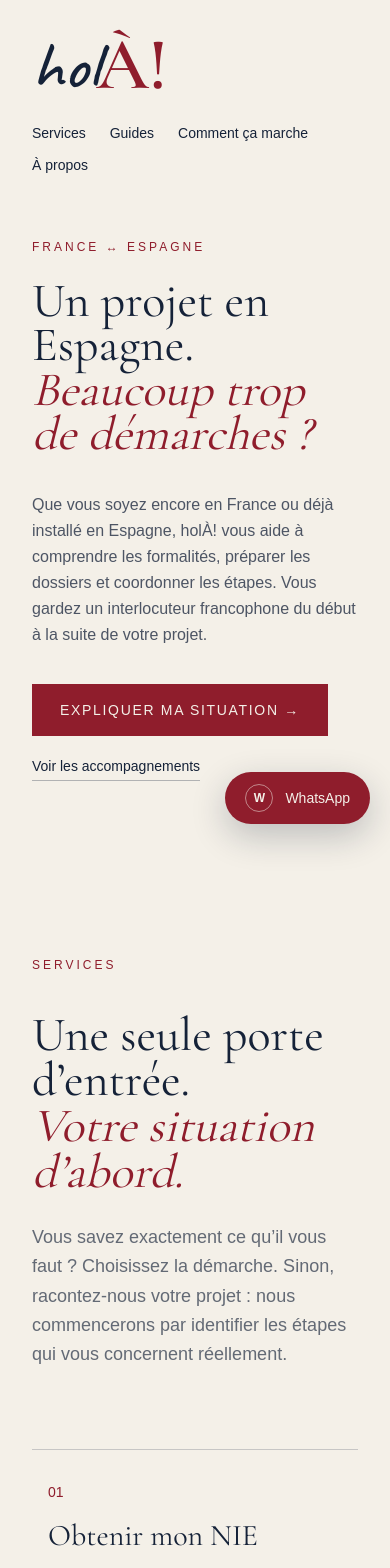
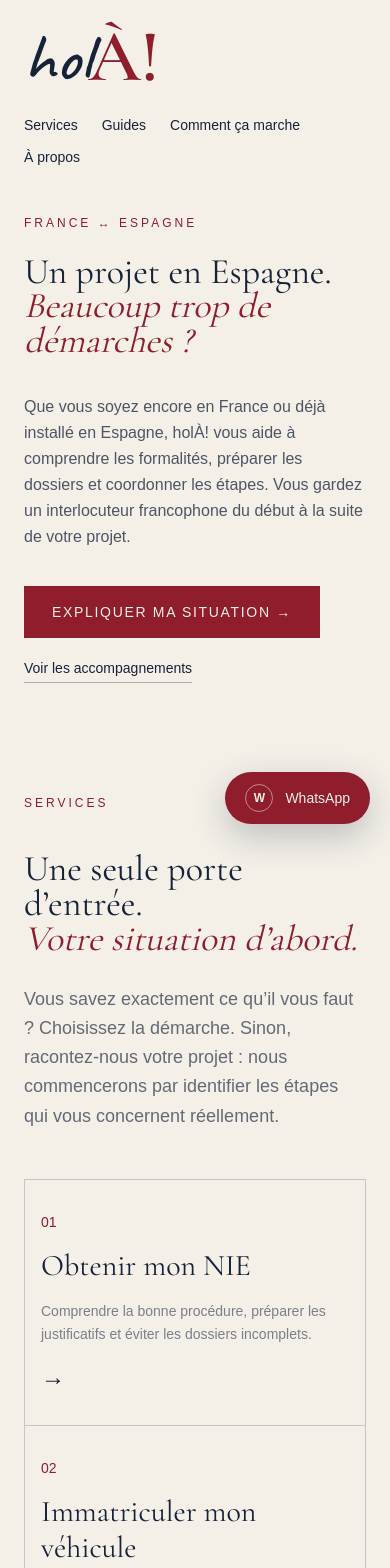
Before and after one commit to elehcf/hola, a Next.js app: page / in a window 390 px wide. Shown: the top 1568 px of the page. Built offline with nearby package versions, Linux system fonts and the light colour scheme.

Commit message:
Refine home responsive layout

```diff
--- a/app/page.tsx
+++ b/app/page.tsx
@@ -92,7 +92,7 @@ const installationNeeds = [
 export default function Home() {
   return (
     <main className="min-h-screen overflow-hidden bg-ivory text-navy">
-      <div className="px-8 pt-8 md:px-16 md:pt-10">
+      <div className="px-6 pt-6 sm:px-8 sm:pt-8 md:px-16 md:pt-10">
         <header className="flex items-center justify-between">
           <SiteLogo />
 
@@ -145,13 +145,13 @@ export default function Home() {
           </Link>
         </nav>
 
-        <section className="grid items-center gap-14 pb-24 pt-16 md:grid-cols-[1.08fr_0.92fr] md:pb-32 md:pt-14">
+        <section className="grid items-center gap-10 pb-14 pt-12 sm:pb-20 sm:pt-16 md:grid-cols-[1.08fr_0.92fr] md:pb-32 md:pt-14">
           <div className="md:pl-16 lg:pl-28">
             <p className="text-xs uppercase tracking-[0.25em] text-blood">
               France ↔ Espagne
             </p>
             <h1
-              className="mt-6 max-w-4xl text-5xl leading-[0.92] md:text-7xl"
+              className="mt-6 max-w-4xl text-4xl leading-[0.95] sm:text-5xl md:text-7xl"
               style={{ fontFamily: "var(--font-editorial)" }}
             >
               Un projet en Espagne.
@@ -198,7 +198,7 @@ export default function Home() {
         </section>
       </div>
 
-      <section id="services" className="px-8 py-20 md:px-16 md:py-28">
+      <section id="services" className="px-6 py-14 sm:px-8 sm:py-20 md:px-16 md:py-28">
         <div className="mx-auto max-w-6xl">
           <div className="grid gap-10 md:grid-cols-[0.7fr_1.3fr] md:items-end">
             <div>
@@ -223,7 +223,7 @@ export default function Home() {
             </div>
             <div>
               <h2
-                className="text-5xl leading-[0.95] md:text-6xl"
+                className="text-4xl leading-[0.98] sm:text-5xl md:text-6xl"
                 style={{ fontFamily: "var(--font-editorial)" }}
               >
                 Une seule porte d’entrée.
@@ -240,7 +240,7 @@ export default function Home() {
             </div>
           </div>
 
-          <div className="mt-20 border-t border-navy/20">
+          <div className="mt-12 border sm:mt-16 md:mt-20-t border-navy/20">
             {services.map((service) => (
               <Link
                 key={service.href}
@@ -266,7 +266,7 @@ export default function Home() {
         </div>
       </section>
 
-      <section className="bg-[#EEE8DE] px-8 py-28 md:px-16 md:py-36">
+      <section className="bg-[#EEE8DE] px-6 py-16 sm:px-8 sm:py-20 md:px-16 md:py-36">
         <div className="mx-auto max-w-6xl">
           <div className="grid gap-14 md:grid-cols-[0.8fr_1.2fr] md:items-end">
             <p className="text-xs uppercase tracking-[0.25em] text-blood">
@@ -274,7 +274,7 @@ export default function Home() {
             </p>
             <div>
               <h2
-                className="max-w-4xl text-5xl leading-[0.95] md:text-6xl"
+                className="max-w-4xl text-4xl leading-[0.98] sm:text-5xl md:text-6xl"
                 style={{ fontFamily: "var(--font-editorial)" }}
               >
                 Une nouvelle vie ne tient pas
@@ -290,7 +290,7 @@ export default function Home() {
             </div>
           </div>
 
-          <div className="mt-20 grid gap-x-12 gap-y-10 md:grid-cols-2">
+          <div className="mt-12 grid sm:mt-16 md:mt-20 gap-x-12 gap-y-10 md:grid-cols-2">
             {installationNeeds.map((need) => (
               <article key={need.title} className="border-t border-navy/20 pt-6">
                 <h3
@@ -322,7 +322,7 @@ export default function Home() {
           </p>
           <div>
             <h2
-              className="max-w-4xl text-5xl leading-[0.95] md:text-6xl"
+              className="max-w-4xl text-4xl leading-[0.98] sm:text-5xl md:text-6xl"
               style={{ fontFamily: "var(--font-editorial)" }}
             >
               Le bon accompagnement,
@@ -363,13 +363,13 @@ export default function Home() {
         </div>
       </section>
 
-      <section className="px-8 py-28 md:px-16 md:py-36">
+      <section className="px-6 py-16 sm:px-8 sm:py-20 md:px-16 md:py-36">
         <div className="mx-auto max-w-6xl">
           <p className="text-xs uppercase tracking-[0.25em] text-blood">
             Comment ça marche
           </p>
           <h2
-            className="mt-5 max-w-3xl text-5xl leading-[0.95] md:text-6xl"
+            className="mt-5 max-w-3xl text-4xl leading-[0.98] sm:text-5xl md:text-6xl"
             style={{ fontFamily: "var(--font-editorial)" }}
           >
             Vous nous expliquez.
@@ -377,7 +377,7 @@ export default function Home() {
             <span className="italic text-blood">On démêle le reste.</span>
           </h2>
 
-          <div className="mt-20 grid gap-12 md:grid-cols-3 md:gap-8">
+          <div className="mt-12 grid sm:mt-16 md:mt-20 gap-12 md:grid-cols-3 md:gap-8">
             {[
               {
                 number: "01",
@@ -419,7 +419,7 @@ export default function Home() {
         </div>
       </section>
 
-      <section className="px-8 pb-28 md:px-16 md:pb-40">
+      <section className="px-6 pb-16 sm:px-8 sm:pb-24 md:px-16 md:pb-40">
         <div className="mx-auto grid max-w-6xl gap-14 md:grid-cols-[0.82fr_1.18fr] md:items-center">
           <div>
             <p className="text-xs uppercase tracking-[0.25em] text-blood">
@@ -437,7 +437,7 @@ export default function Home() {
 
           <div>
             <h2
-              className="text-5xl leading-[0.95] md:text-6xl"
+              className="text-4xl leading-[0.98] sm:text-5xl md:text-6xl"
               style={{ fontFamily: "var(--font-editorial)" }}
             >
               Entre deux pays,
@@ -463,15 +463,15 @@ export default function Home() {
         </div>
       </section>
 
-      <section className="px-8 pb-16 md:px-16 md:pb-24">
-        <div className="mx-auto max-w-6xl bg-blood px-8 py-16 text-ivory md:px-16 md:py-20">
+      <section className="px-0 pb-10 sm:px-8 sm:pb-16 md:px-16 md:pb-24">
+        <div className="mx-auto max-w-6xl bg-blood px-6 py-12 text-ivory sm:px-8 sm:py-16 md:px-16 md:py-20">
           <p className="text-xs uppercase tracking-[0.25em] text-ivory/70">
             Votre situation
           </p>
           <div className="mt-6 flex flex-col gap-10 md:flex-row md:items-end md:justify-between">
             <div>
               <h2
-                className="max-w-3xl text-5xl leading-[0.95] md:text-7xl"
+                className="max-w-3xl text-4xl leading-[0.98] sm:text-5xl md:text-7xl"
                 style={{ fontFamily: "var(--font-editorial)" }}
               >
                 Un projet en Espagne ?
```
